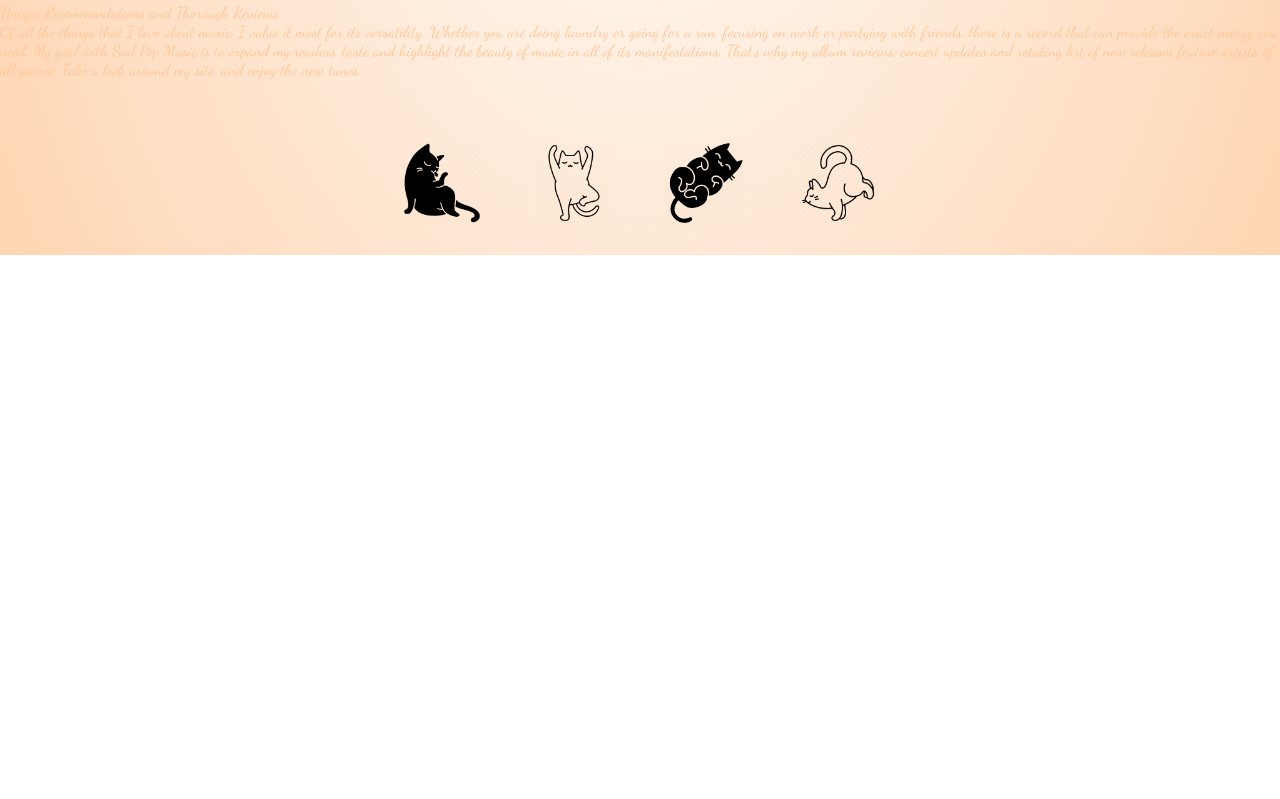
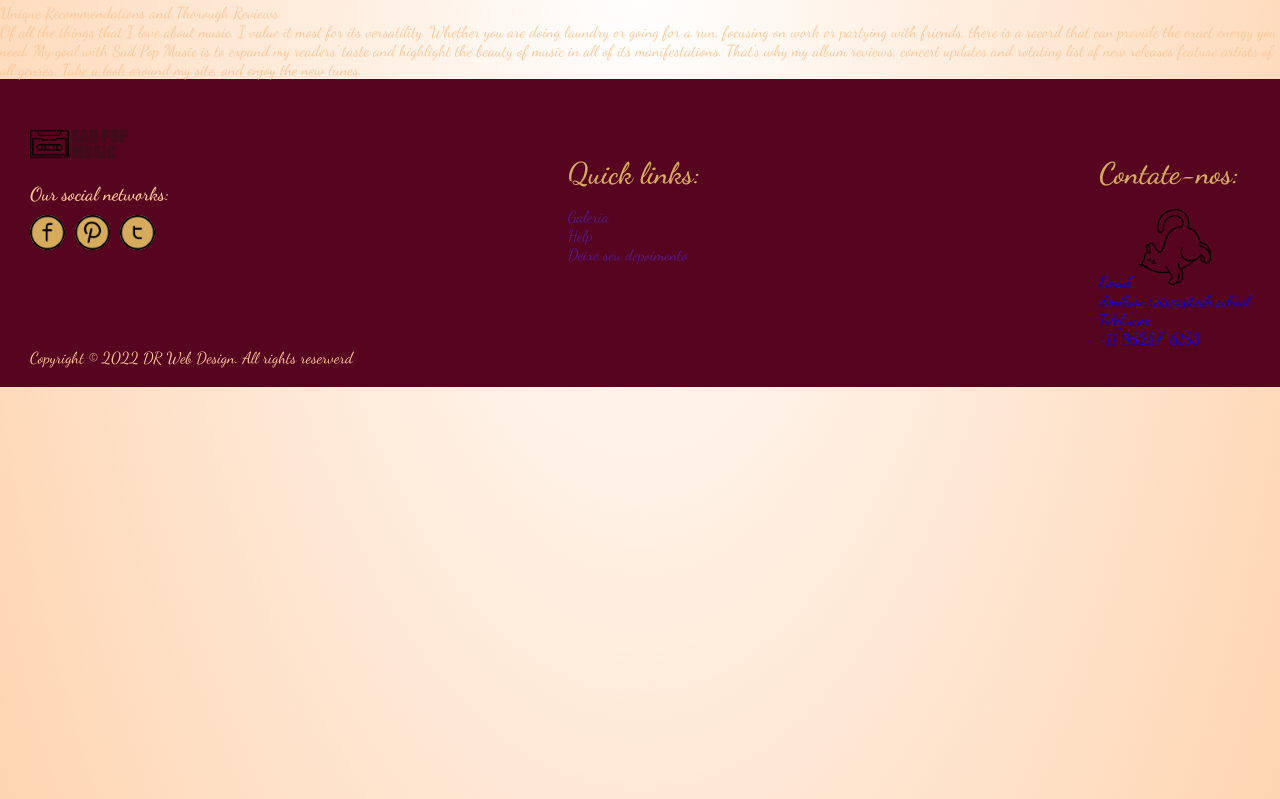
Before and after one commit to Dennys-Reys/Projeto-Individual, a plain HTML site: page index.html in a window 1280 px wide. Shown: the part 1878-2677 px from the top of the page. Before the commit the page ends 2133 px from the top, so only its background shows below. Drawn offline with Linux system fonts and the light colour scheme; files whose address does not match are found by name.

Commit message:
reorganizando paginas

```diff
--- a/css/style.css
+++ b/css/style.css
@@ -29,6 +29,9 @@ main {
 }
 ul {
   padding: 0px !important;
+}
+ul ,li{
+  list-style-type: none;
 }
 .header2 {
   background-color: #d6ab5b;
@@ -90,6 +93,9 @@ h1{
     line-height: 28px;
     font-family: ;
     margin-top: 30px;
+}
+.foot_title {
+  font-size: 30px;
 }
 h2{
     font-size: 46px;
@@ -306,14 +312,64 @@ span{
 .musical{
     color: #540b0e;
 }
+.caixa{
+  min-height: 90vh;
+}
 .rodape {
-  display: flex;
+  /* display: flex;
   justify-content: center;
   align-items: center;
   gap: 52px;
-  margin-top: 32px;
-  padding: 32px;
+  margin-top: 32px; */
+  padding: 50px 30px 20px;
+  background-color: #570420;
+
 }
+.content-foot{
+  max-width: 1300px;
+  margin: 0 auto;
+}
+.foot-corpo{
+  display: flex;
+  justify-content: space-between;
+  gap: 20px;
+}
+.social_logo{
+  padding-bottom: 20px;
+  height:50px;
+
+}
+.sub_title{
+  padding-bottom: 10px;
+  color: #fec89a;
+}
+.foot_social_link{
+  padding: 6px;
+  width: 35px;
+  height: 35px;
+  background-color: #d6ab5b;
+  border-radius: 90px;
+  display: flex;
+  align-items: center;
+  justify-content: center;
+  transition: background-color 0.3s;
+}
+.foot_social_link img{
+  height: 35px;
+  display: block;
+}
+.foot_social_link:hover{
+  background-color: #b40640;
+}
+.foot_social-link-body{
+  display: flex;
+  gap: 10px;
+}
+.foot_title{
+  color: #d6ab5b;
+  padding-bottom: 20px;
+}
+
 .star{
     width: 20px;
 }
--- a/index.html
+++ b/index.html
@@ -5,7 +5,10 @@
     <meta http-equiv="X-UA-Compatible" content="IE=edge" />
     <meta name="viewport" content="width=device-width, initial-scale=1.0" />
     <meta name="description" content="Descubra o mundo do sad pop music" />
-    <link rel="stylesheet" href="https://cdnjs.cloudflare.com/ajax/libs/font-awesome/4.7.0/css/font-awesome.min.css">
+    <link
+      rel="stylesheet"
+      href="https://cdnjs.cloudflare.com/ajax/libs/font-awesome/4.7.0/css/font-awesome.min.css"
+    />
     <link rel="stylesheet" type="text/css" href="./css/style.css" />
     <link rel="stylesheet" type="text/css" href="fonts.css" />
 
@@ -31,9 +34,7 @@
               <a href=""><img src="./image/facebook.png" alt="facebook" /></a>
             </li>
             <li>
-                <a href=""
-                  ><img src="./image/pinterest.png" alt="pinterest"
-                /></a>
+              <a href=""><img src="./image/pinterest.png" alt="pinterest" /></a>
             </li>
             <li>
               <a href=""><img src="./image/twitter.png" alt="twitter" /></a>
@@ -53,11 +54,8 @@
             <li><a id="logn" href="./login.html"> Loguin</a></li>
           </ul>
         </div>
-
       </div>
     </header>
-
-
 
     <!--Inicio separador1-->
     <div class="primeirosep">
@@ -109,31 +107,11 @@
         <h3>Taylor Swift</h3>
 
         <div class="stars">
-            <img
-              class="star"
-              src="./image/estrela-removebg-preview.png"
-              alt=""
-            />
-            <img
-              class="star"
-              src="./image/estrela-removebg-preview.png"
-              alt=""
-            />
-            <img
-              class="star"
-              src="./image/estrela-removebg-preview.png"
-              alt=""
-            />
-            <img
-              class="star"
-              src="./image/estrela-removebg-preview.png"
-              alt=""
-            />
-            <img
-              class="star"
-              src="./image/estrela-removebg-preview.png"
-              alt=""
-            />
+          <img class="star" src="./image/estrela-removebg-preview.png" alt="" />
+          <img class="star" src="./image/estrela-removebg-preview.png" alt="" />
+          <img class="star" src="./image/estrela-removebg-preview.png" alt="" />
+          <img class="star" src="./image/estrela-removebg-preview.png" alt="" />
+          <img class="star" src="./image/estrela-removebg-preview.png" alt="" />
         </div>
         <p>
           Lorem Et nisi laborum soluta velit numquam! Conheças alguns nomes do
@@ -149,31 +127,11 @@
         <h3>Taylor Swift</h3>
 
         <div class="stars">
-            <img
-              class="star"
-              src="./image/estrela-removebg-preview.png"
-              alt=""
-            />
-            <img
-              class="star"
-              src="./image/estrela-removebg-preview.png"
-              alt=""
-            />
-            <img
-              class="star"
-              src="./image/estrela-removebg-preview.png"
-              alt=""
-            />
-            <img
-              class="star"
-              src="./image/estrela-removebg-preview.png"
-              alt=""
-            />
-            <img
-              class="star"
-              src="./image/estrela-removebg-preview.png"
-              alt=""
-            />
+          <img class="star" src="./image/estrela-removebg-preview.png" alt="" />
+          <img class="star" src="./image/estrela-removebg-preview.png" alt="" />
+          <img class="star" src="./image/estrela-removebg-preview.png" alt="" />
+          <img class="star" src="./image/estrela-removebg-preview.png" alt="" />
+          <img class="star" src="./image/estrela-removebg-preview.png" alt="" />
         </div>
         <p>
           Lorem Et nisi laborum soluta velit numquam! Conheças alguns nomes do
@@ -189,31 +147,11 @@
         <h3>Taylor Swift</h3>
 
         <div class="stars">
-            <img
-              class="star"
-              src="./image/estrela-removebg-preview.png"
-              alt=""
-            />
-            <img
-              class="star"
-              src="./image/estrela-removebg-preview.png"
-              alt=""
-            />
-            <img
-              class="star"
-              src="./image/estrela-removebg-preview.png"
-              alt=""
-            />
-            <img
-              class="star"
-              src="./image/estrela-removebg-preview.png"
-              alt=""
-            />
-            <img
-              class="star"
-              src="./image/estrela-removebg-preview.png"
-              alt=""
-            />
+          <img class="star" src="./image/estrela-removebg-preview.png" alt="" />
+          <img class="star" src="./image/estrela-removebg-preview.png" alt="" />
+          <img class="star" src="./image/estrela-removebg-preview.png" alt="" />
+          <img class="star" src="./image/estrela-removebg-preview.png" alt="" />
+          <img class="star" src="./image/estrela-removebg-preview.png" alt="" />
         </div>
         <p>
           Lorem Et nisi laborum soluta velit numquam! Conheças alguns nomes do
@@ -232,8 +170,8 @@
     </section>
     <!-- Fim arranjo separando seções-->
 
-
-      <section class="sobrecont"> <!-- Inicio cont. sobre-->
+    <section class="sobrecont">
+      <!-- Inicio cont. sobre-->
       <div>
         <h3>Minha Jornada Musical</h3>
       </div>
@@ -242,23 +180,93 @@
       </div>
       <div>
         Of all the things that I love about music, I value it most for its
-          versatility. Whether you are doing laundry or going for a run,
-          focusing on work or partying with friends, there is a record that can
-          provide the exact energy you need. My goal with Sad Pop Music is to
-          expand my readers’ taste and highlight the beauty of music in all of
-          its manifestations. That’s why my album reviews, concert updates and
-          rotating list of new releases feature artists of all genres. Take a
-          look around my site, and enjoy the new tunes.
+        versatility. Whether you are doing laundry or going for a run, focusing
+        on work or partying with friends, there is a record that can provide the
+        exact energy you need. My goal with Sad Pop Music is to expand my
+        readers’ taste and highlight the beauty of music in all of its
+        manifestations. That’s why my album reviews, concert updates and
+        rotating list of new releases feature artists of all genres. Take a look
+        around my site, and enjoy the new tunes.
       </div>
-      </section> <!-- Fim cont. sobre-->
+    </section>
+    <!-- Fim cont. sobre-->
 
+    <div class="caixa">
+      <footer class="rodape">
+        <div class="content-foot">
+          <div class="foot-corpo">
+            <!--footer item 1-->
+            <div class="foot_item">
+              <div class="foot_social">
+                <img class="social_logo" src="./image/logo.png" alt="logo"  />
+                <h3 class="sub_title">Our social networks:</h3>
+                <div class="foot_social-link-body">
+                  <a href="" class="foot_social_link">
+                    <img
+                      src="./image/facebook.png"
+                      alt="facebook"
+                      height="80px"
+                    />
+                  </a>
+                  <a href="" class="foot_social_link">
+                    <img
+                      src="./image/pinterest.png"
+                      alt="pinterest"
+                      height="80px"
+                    />
+                  </a>
+                  <a href="" class="foot_social_link">
+                    <img
+                      src="./image/twitter.png"
+                      alt="facebook"
+                      height="80px"
+                    />
+                  </a>
+                </div>
+              </div>
+            </div>
+            <div class="foot_item">
+              <h1 class="foot_title">Quick links:</h1>
+              <ul class="foot_contact">
 
-    <footer class="rodape">
-      <img src="./image/2905708.png" alt="gatinho 1" height="80px" />
-      <img src="./image/5763089.png" alt="gatinho 2" height="80px" />
-      <img src="./image/3856568.png" alt="gatinho 3" height="80px" />
+                <li class="foot_menu">
+                  <a href="" class="foot_menu_link">Galeria</a>
+                </li>
+                <li class="foot_menu">
+                  <a href="" class="foot_menu_link">Help</a>
+                </li>
+                <li class="foot_menu">
+                  <a href="" class="foot_menu_link">Deixe seu depoimento</a>
+                </li>
+              </ul>
+            </div>
+            <div class="foot_item">
+              <h1 class="foot_title">Contate-nos:</h1>
+              <ul class="foot_contact">
+
+                <li class="foot_contact">
+                  <a href="mailto: denilson.reis@sptech.school" class="foot_contact_link">Email
                     <img src="./image/5763103.png" alt="gatinho 4" height="80px" />
+                    <p class="contact_subtitle">
+                      denilson.reis@sptech.school
+                    </p>
+                  </a>
+                </li>
+                <li class="foot_menu">
+                  <a href="tel: +11 95287-6153" class="foot_contact_link">Telefones:
+                    <p class="contact_subtitle">
+                      +11 95287-6153
+                    </p>
+                  </a>
+                </li>
+              </ul>
+            </div>
+          </div>
+          <div class="foot_copy">
+            Copyright &copy; 2022 DR Web Design. All rights reserverd
+          </div>
+        </div>
       </footer>
-
+    </div>
   </body>
 </html>
```
Lines whose indentation alone changed are shown as unchanged.
